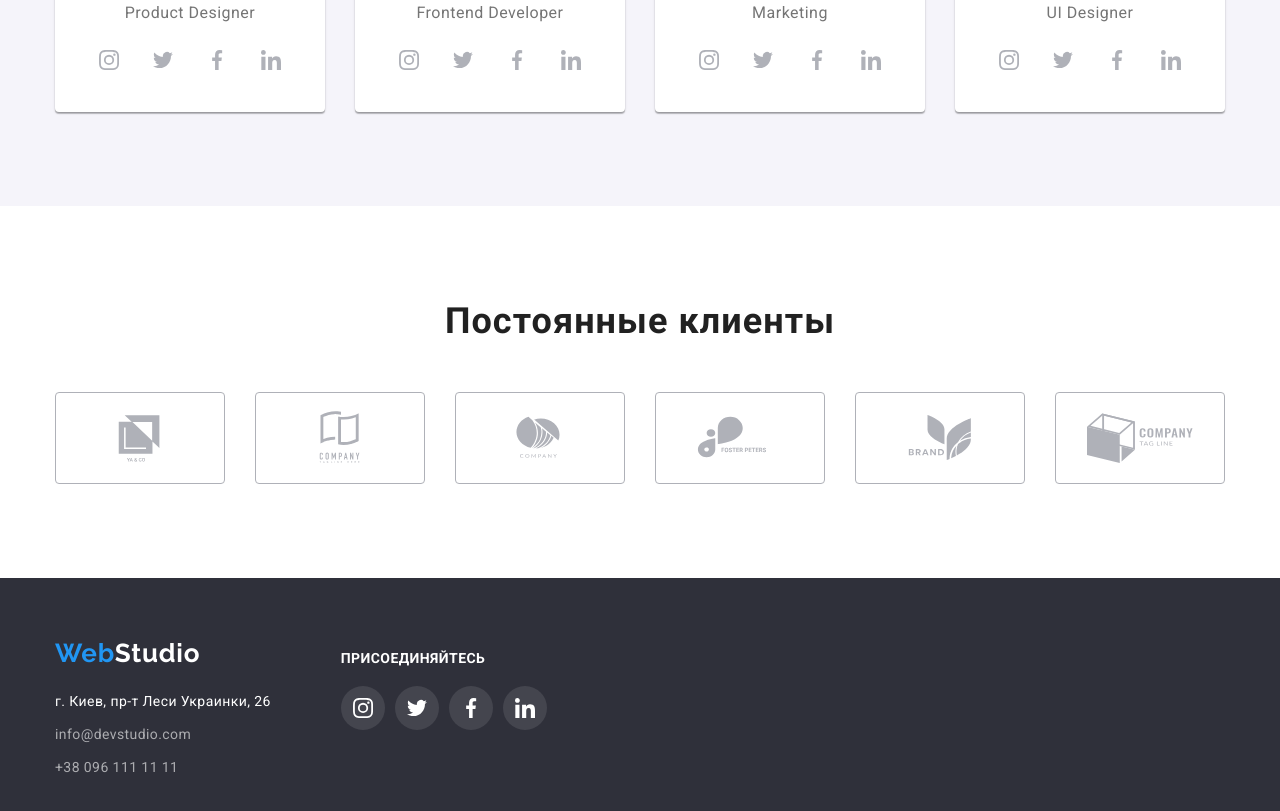
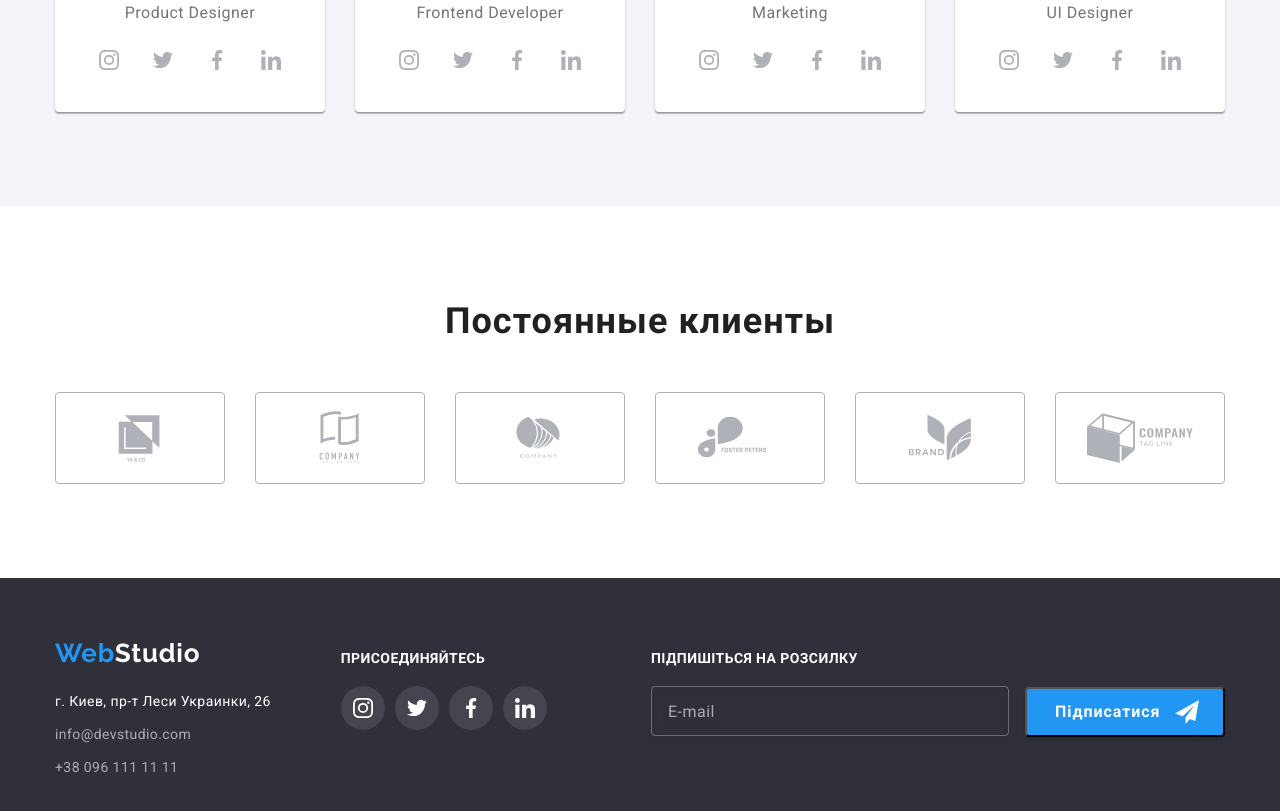
Before and after one commit to oksahil/goit-markup-hw-06, a plain HTML site: page index.html in a window 1280 px wide. Shown: the part 2099-2910 px from the top of the page. Drawn offline with nearby package versions, Linux system fonts and the light colour scheme.

Commit message:
доробила домашку 6
розсилка у футері, чекбокс у модальному вікні

```diff
--- a/css/style.css
+++ b/css/style.css
@@ -13,13 +13,11 @@ h5,
 h6 {
     margin: 0;
 }
-
 ul,
 ol {
     margin: 0;
     padding-left: 0;
 }
-
 address {
     font-style: normal;
 }
@@ -27,9 +25,7 @@ address {
 a {
     color: currentColor;
 }
-
-button
- {
+button {
     cursor: pointer;
 }
 img {
@@ -39,11 +35,9 @@ body {
     font-family: 'Roboto', sans-serif;
     color: var(--color-text);
 }
-
 .list {
     list-style: none;
 }
-
 .link {
     text-decoration: none;
 }
@@ -54,7 +48,6 @@ body {
     margin-right: auto;
     padding-left: 15px;
     padding-right: 15px;
-    /*outline: 1px solid red;*/
 }
 .visually-hidden {
     position: absolute;
@@ -77,7 +70,6 @@ body {
 .header>.container {
     display: flex;
     align-items: center;
-
 }
 .header-logo {
     font-family: 'Raleway';
@@ -105,7 +97,6 @@ body {
     color: #757575;
     transition: color 250ms cubic-bezier(0.4, 0, 0.2, 1);
 }
-
 .header-link {
     color: #212121;
     transition: color 250ms cubic-bezier(0.4, 0, 0.2, 1);
@@ -120,7 +111,6 @@ body {
 }
 .header-tel {
     margin-left: 50px;
-
 }
 .header-list {
     display: flex;
@@ -142,7 +132,6 @@ body {
 }*/
 .aktive {
     position: relative;
-
 }
 .aktive::after {
     position: absolute;
@@ -156,7 +145,6 @@ body {
 }
 /*--------------------hero-ind-------------------*/
 .hero {
-
     background-color: #2F303A;
     padding-top: 200px;
     padding-bottom: 200px;
@@ -170,10 +158,7 @@ body {
     max-width: 1600px;
     margin: 0px auto;
 }
-
 .hero-content {
-
-
     align-items: center;
 }
 .hero-title {
@@ -195,12 +180,10 @@ body {
         font-weight: 700;
         font-size: 16px;
         line-height: calc(30 / 16);
-
         display: block;
         margin: 0px auto;
         align-items: center;
         text-align: center;
-
         border-radius: 4px;
         letter-spacing: 0.06em;
         color: #FFFFFF;
@@ -235,11 +218,9 @@ body {
 /*--------------------benefits-ind-------------------*/
 .benefits {
     padding-top: var(--section-indent);
-
 }
 .benefits-list {
     display: flex;
-
 }
 .benefits-item {
     min-width: 270px;
@@ -288,7 +269,6 @@ body {
         text-align: center;
         letter-spacing: 0.03em;
         color: var(--color-title);
-
 }
 .bisness-title {
         margin-bottom: 50px;
@@ -296,7 +276,6 @@ body {
 .bisness-item {
     position: relative;
 }
-
 .bisness-item-top-text {
         position: absolute;
         left: 50%;
@@ -316,18 +295,14 @@ body {
 }
 /*--------------------team-ind--------------------*/
 .team {
-
     background: #F5F4FA;
     padding-top: var(--section-indent);
     padding-bottom: var(--section-indent);
-
-
 }
 .team-title {
         margin-bottom: 50px;
 }
 .team-item-title {
-
         margin-bottom: 10px;
 }
 .team-item {
@@ -337,7 +312,6 @@ body {
                     0px 2px 1px rgba(0, 0, 0, 0.2);
         border-radius: 0px 0px 4px 4px;
 }
-
 .team-item-title,
 .team-item-text {
         font-size: 16px;
@@ -357,7 +331,6 @@ body {
     display: flex;
     gap: 30px;
     width: calc((100% - 90px) / 4);
-
 }
 .team-item-content {
     padding: 30px 32px;
@@ -376,8 +349,6 @@ body {
     align-items: center;
     justify-content: center;
     transition: background-color 250ms cubic-bezier(0.4, 0, 0.2, 1);
-
-
 }
 .team-soc-icon {
     fill:#afb1b8;
@@ -387,13 +358,10 @@ body {
 .team-soc-link:hover {
     background-color: var(--color-aktive);
     cursor: pointer;
-
 }
-
 .team-soc-link:hover .team-soc-icon,
 .team-soc-link:focus .team-soc-icon {
     fill: #ffffff;
-
 }
 /*--------------------clients-------------------*/
 .clients {
@@ -420,14 +388,11 @@ body {
 .clients-link:focus,
 .clients-link:hover {
     border-color: var(--color-aktive);
-
-
 }
 
 .clients-link:hover .clients-icon,
 .clients-link:focus .clients-icon {
     fill: var(--color-aktive);
-
 }
 .clients-list {
     display: flex;
@@ -452,8 +417,6 @@ body {
         transition: color 250ms cubic-bezier(0.4, 0, 0.2, 1),
                     box-shadow 250ms cubic-bezier(0.4, 0, 0.2, 1),
                     background-color 250ms cubic-bezier(0.4, 0, 0.2, 1);
-
-
 }
 .portfolio-btn:hover,
 .portfolio-btn:focus {
@@ -483,13 +446,11 @@ body {
     gap: 8px;
     margin-bottom: 50px;
     justify-content: center;
-
 }
 .portfolio-list {
     display: flex;
     flex-wrap: wrap;
     gap: 30px;
-
 }
 .portfolio-item {
     width: calc((100% - 60px) / 3);
@@ -506,11 +467,9 @@ body {
             0px 1px 1px rgba(0, 0, 0, 0.14),
             0px 2px 1px rgba(0, 0, 0, 0.2);
     border-radius: 0px 0px 4px 4px;
-
 }
 .portfolio-item:hover .portfolio-item-top-text {
     transform: translateY(0%);
-
 }
 .portfolio-top-text {
     position: relative;
@@ -537,18 +496,13 @@ body {
 /*--------------------footer--------------------*/
 .footer {
     background-color: #2F303A;
-
     padding-bottom: 60px;
-
 }
 .footer-list-all {
     display: flex;
-
 }
-
 .footer-address {
     font-style: normal;
-
 }
 .footer-contakty {
     margin-right: 70px;
@@ -567,8 +521,6 @@ body {
     line-height: calc(31 / 26);
     letter-spacing: 0.03em;
     color: #FFFFFF;
-
-
 }
 .footer-link,
 .footer-tel,
@@ -577,12 +529,10 @@ body {
     line-height: calc(24 / 14);
     letter-spacing: 0.03em;
 }
-
 .footer-tel,
 .footer-mail {
     color: rgba(255, 255, 255, 0.6);
 }
-
 .footer-link {
     color: #FFFFFF;
 }
@@ -609,7 +559,6 @@ body {
     justify-content: center;
     gap: 10px;
 }
-
 .footer-soc-link {
     width: 44px;
     height: 44px;
@@ -620,25 +569,92 @@ body {
     justify-content: center;
     transition: fill 250ms cubic-bezier(0.4, 0, 0.2, 1),
                 background-color 250ms cubic-bezier(0.4, 0, 0.2, 1);
-
-
 }
-
 .footer-soc-icon {
     fill: #ffffff;
 }
-
 .footer-soc-link:focus,
 .footer-soc-link:hover {
     background-color: var(--color-aktive);
     cursor: pointer;
-
 }
-
 .footer-soc-link:hover .team-soc-icon,
 .footer-soc-link:focus .team-soc-icon {
     fill: #ffffff;
 }
+/*-------------------------------footer-----form-subscribe---------------------*/
+
+.footer>.container {
+    display: flex;
+    justify-content: space-between;
+}
+.footer-title-subscribe {
+        font-weight: 700;
+        font-size: 14px;
+        line-height: calc(16 / 14);
+        letter-spacing: 0.03em;
+        text-transform: uppercase;
+        margin-bottom: 20px;
+        color: #FFFFFF;
+}
+.footer-subscribe {
+    padding-top: 72px;
+}
+.form-subscribe-email {
+        width: 358px;
+        height: 50px;
+        margin-right: 12px;
+        border: 1px solid rgba(255, 255, 255, 0.3);
+        filter: drop-shadow(0px 4px 4px rgba(0, 0, 0, 0.15));
+        border-radius: 4px;
+        background-color: transparent;
+        padding-left: 16px;
+        font-size: 16px;
+        line-height: calc(20 / 16);
+        letter-spacing: 0.03em;
+        color: #FFFFFF;
+}
+.form-subscribe-email::placeholder {
+    font-size: 16px;
+    line-height: calc(20 / 16);
+    display: flex;
+    align-items: center;
+    letter-spacing: 0.03em;
+    color: rgba(255, 255, 255, 0.6);
+}
+.form-subscribe-btn {
+    position: relative;
+    font-family: inherit;
+    font-weight: 700;
+    font-size: 16px;
+    line-height: calc(30 / 16);
+    border-radius: 4px;
+    text-align: left;
+    padding-left: 28px;
+    letter-spacing: 0.06em;
+    color: #FFFFFF;
+    background-color: var(--color-aktive);
+    min-width: 200px;
+    min-height: 50px;
+    box-shadow: 0px 4px 4px rgba(0, 0, 0, 0.15);
+    transition: color 250ms cubic-bezier(0.4, 0, 0.2, 1),
+                box-shadow 250ms cubic-bezier(0.4, 0, 0.2, 1),
+                background-color 250ms cubic-bezier(0.4, 0, 0.2, 1);
+}
+.form-subscribe-btn:hover,
+.form-subscribe-btn:focus {
+    background: #188CE8;
+    box-shadow: 0px 4px 4px rgba(0, 0, 0, 0.15);
+    border-radius: 4px;
+}
+.icon-telegram-btn {
+    position: absolute;
+    fill: #ffffff;
+    top: 50%;
+    right: 0%;
+    transform: translate(-100%, -50%);
+}
+
 /*--------------------pop-app--------------------*/
 .fogging {
     position: fixed;
@@ -652,8 +668,6 @@ body {
 }
 .modal-icon-close {
     background: #FFFFFF;
-
-
 }
 .fogging.is-hidden .modal-window {
         transform: translate(0, 0) scale(0) rotate(180deg);
@@ -664,11 +678,9 @@ body {
     border-radius: 50%;
     background-color: transparent;
     border: 1px solid rgba(0, 0, 0, 0.1);
-
     display: flex;
     align-items: center;
     justify-content: center;
-
     position: absolute;
     top: 8px;
     right: 8px;
@@ -741,7 +753,6 @@ body {
     padding-top: 12px;
     padding-right: 16px;
     padding-bottom: 12px;
-
     resize: none;
 }
 .modal-form-textfield::placeholder {
@@ -761,21 +772,6 @@ body {
 .modal-form-check-field {
     margin-top: 20px;
     margin-bottom: 30px;
-    /* text-align: center; */
-}
-.agreement-text {
-    font-size: 14px;
-    line-height: calc(24 / 14);
-    letter-spacing: 0.03em;
-    color: var(--color-text);
-
-}
-.agreement-icon {
-    width: 16px;
-    height: 15px;
-    /* display: flex;
-    align-items: center;
-    justify-content: center; */
 }
 .agreement-link {
     font-size: 14px;
@@ -783,18 +779,17 @@ body {
     letter-spacing: 0.03em;
     text-decoration-line: underline;
     color: var(--color-aktive);
+    margin-left: 5px;
 }
 .modal-btn-form {
     font-family: inherit;
         font-weight: 700;
         font-size: 16px;
         line-height: calc(30 / 16);
-
         display: block;
         margin: 0px auto;
         align-items: center;
         text-align: center;
-
         border-radius: 4px;
         letter-spacing: 0.06em;
         color: #FFFFFF;
@@ -802,8 +797,6 @@ body {
         min-width: 200px;
         min-height: 50px;
         box-shadow: 0px 4px 4px rgba(0, 0, 0, 0.15);
-}
-.modal-btn-form {
         transition: color 250ms cubic-bezier(0.4, 0, 0.2, 1),
                     box-shadow 250ms cubic-bezier(0.4, 0, 0.2, 1),
                     background-color 250ms cubic-bezier(0.4, 0, 0.2, 1);
@@ -825,7 +818,6 @@ body {
 .modal-form-input:focus + .field-icon,
 .modal-form-input:hover + .field-icon {
         fill: var(--color-aktive);
-
 }
 .modal-form-input,
 .modal-form-textfield {
@@ -841,25 +833,39 @@ body {
     transform: translateY(-50%);
     transition: fill 250ms cubic-bezier(0.4, 0, 0.2, 1);
 }
-.modal-form-agreement span {
-
+.modal-form-agreement {
+    display: flex;
+    align-items: center;
+    justify-content: center;
+    font-size: 14px;
+    line-height: calc(24 / 14);
+    letter-spacing: 0.03em;
+    color: var(--color-text);
+}
+.check-icon {
+     opacity: 0;
+}
+.modal-form-check-agreement:checked + .modal-form-agreement span {
+    background-color: var(--color-aktive);
+    border: 2px solid var(--color-aktive);
+}
+.modal-form-check-agreement:checked + .modal-form-agreement .check-icon {
+    fill: #ffffff;
+    opacity: 1;
+}
+.modal-form-check-agreemen {
+    transition: border 250ms cubic-bezier(0.4, 0, 0.2, 1),
+                fill 250ms cubic-bezier(0.4, 0, 0.2, 1),
+                background-color 250ms cubic-bezier(0.4, 0, 0.2, 1);
+}
+.modal-form-agreement span{
+    width: 16px;
+    height: 15px;
     border: 2px solid var(--color-title);
     border-radius: 4px;
     margin-right: 8px;
     fill: transparent;
-
+    display: flex;
+    align-items: center;
+    justify-content: center;
 }
-.check-icon {
-    width: 16px;
-    height: 15px;
-
-
-}
-.modal-form-check-agreement:checked + .modal-form-agreement span {
-    background-color: var(--color-aktive);
-    border: 2px solid var(--color-aktive);
-
-}
-.modal-form-check-agreement:checked+.modal-form-agreement .check-icon {
-    fill: #ffffff;
-}
--- a/index.html
+++ b/index.html
@@ -350,6 +350,7 @@
   </main>
     <footer class="footer">
         <div class="container">
+
             <ul class="footer-list-all list">
                 <li class="footer-item-all">
                     <div class="footer-contakty">
@@ -412,6 +413,19 @@
                     </div>
                 </li>
             </ul>
+
+        <form class="footer-subscribe">
+            <h4 lang="uk" class="footer-title-subscribe">Підпишіться на розсилку</h4>
+
+            <input type="email" class="form-subscribe-email" name="subscribe-email" id="subscribe-email" placeholder="E-mail">
+
+            <button class="form-subscribe-btn btn" type="submit">Підписатися
+                <svg class="icon-telegram-btn" width="24" height="24">
+                    <use href="./images/icons.svg#icon-telegram_icon_send"></use>
+                </svg>
+            </button>
+        </form>
+
 
 
         </div>
```
Also changed, not shown: files/portfolio.html (+11 -0 lines). Lines whose indentation alone changed are shown as unchanged.
